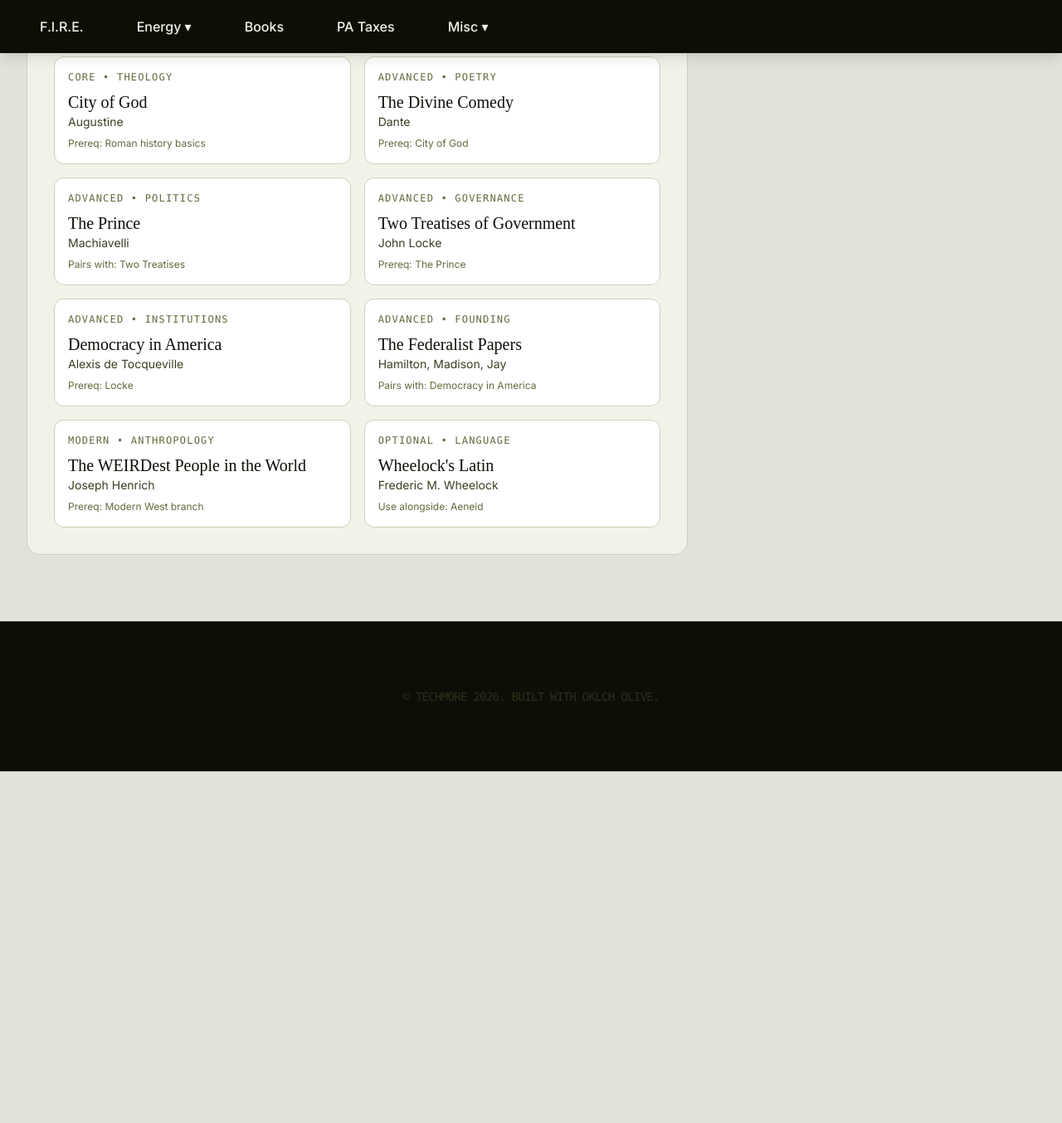
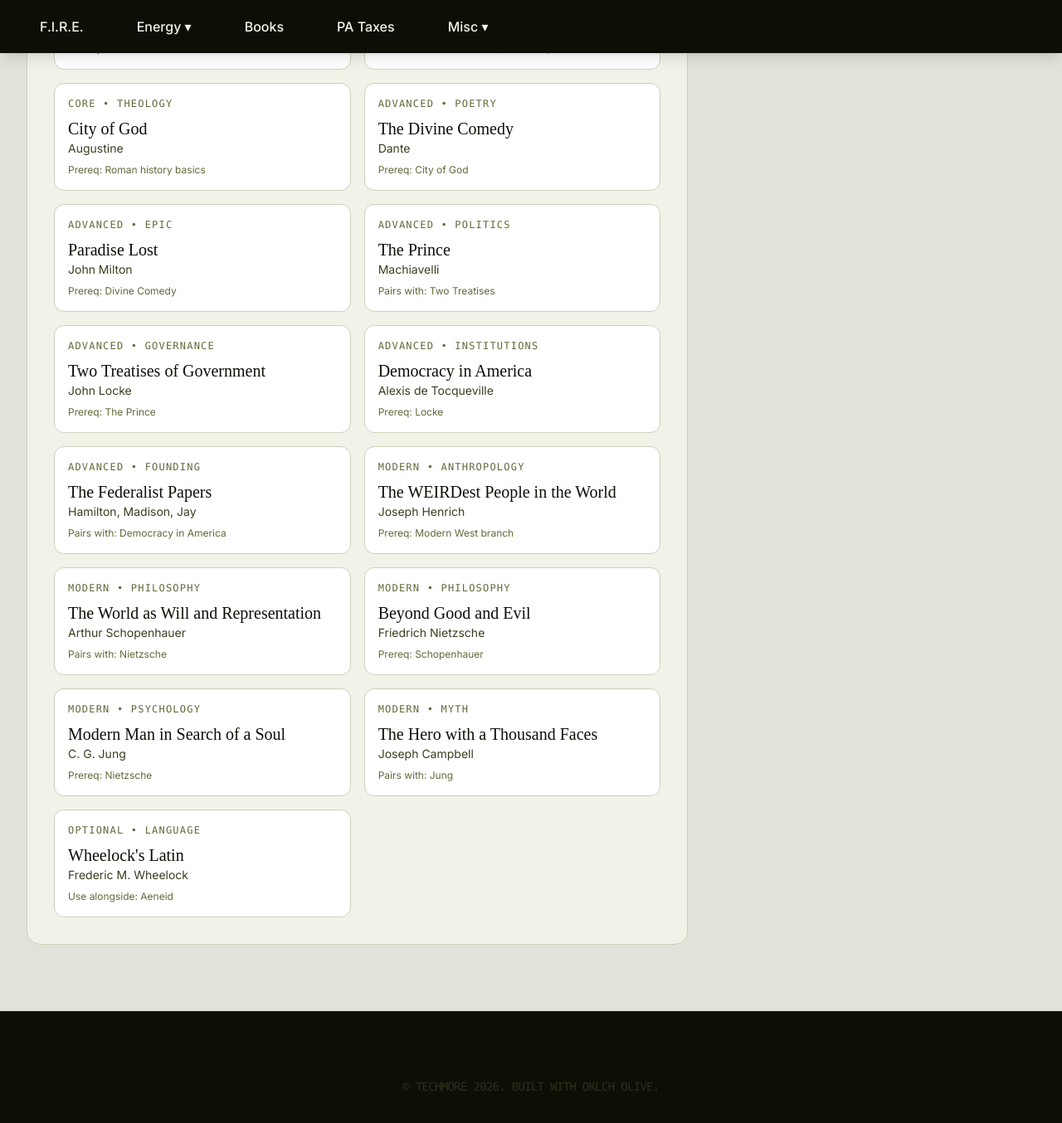
Before and after one commit to techmore/techmore.github.io, a Jekyll site: the page built from modern-western.html, in a window 1280 px wide and 1400 px high, scrolled down 1814 px. Shown: the top 1354 px of the window at 83% size. Built offline with Jekyll 4.4.1, drawn with Linux system fonts in a browser that asks for light colours; nearby versions of some CDN libraries; some web fonts are replaced; before the commit the page ends 2744 px from its top, so only the background shows below that; some of the changed text lies outside the part shown.

Commit message:
Expand Modern Western pathway

```diff
--- a/modern-western.html
+++ b/modern-western.html
@@ -75,9 +75,10 @@ title: Modern Western Reading Path - Techmore
                 <ol class="list-decimal pl-6 text-olive-700 space-y-2">
                     <li>The Odyssey → The Republic → The Aeneid</li>
                     <li>Nicomachean Ethics → On Duties → The Histories (Thucydides)</li>
-                    <li>City of God → The Divine Comedy</li>
+                    <li>City of God → The Divine Comedy → Paradise Lost</li>
                     <li>The Prince → Two Treatises of Government → Democracy in America</li>
                     <li>The Federalist Papers → The WEIRDest People in the World</li>
+                    <li>Schopenhauer → Nietzsche → Jung → Campbell</li>
                 </ol>
             </div>
 
@@ -133,6 +134,12 @@ title: Modern Western Reading Path - Techmore
                         <p class="text-xs text-olive-500 mt-2">Prereq: City of God</p>
                     </div>
                     <div class="bg-white rounded-xl border border-olive-200 p-4">
+                        <div class="text-xs font-mono uppercase tracking-widest text-olive-500 mb-2">Advanced • Epic</div>
+                        <h3 class="text-xl text-olive-950">Paradise Lost</h3>
+                        <p class="text-sm text-olive-700">John Milton</p>
+                        <p class="text-xs text-olive-500 mt-2">Prereq: Divine Comedy</p>
+                    </div>
+                    <div class="bg-white rounded-xl border border-olive-200 p-4">
                         <div class="text-xs font-mono uppercase tracking-widest text-olive-500 mb-2">Advanced • Politics</div>
                         <h3 class="text-xl text-olive-950">The Prince</h3>
                         <p class="text-sm text-olive-700">Machiavelli</p>
@@ -161,6 +168,30 @@ title: Modern Western Reading Path - Techmore
                         <h3 class="text-xl text-olive-950">The WEIRDest People in the World</h3>
                         <p class="text-sm text-olive-700">Joseph Henrich</p>
                         <p class="text-xs text-olive-500 mt-2">Prereq: Modern West branch</p>
+                    </div>
+                    <div class="bg-white rounded-xl border border-olive-200 p-4">
+                        <div class="text-xs font-mono uppercase tracking-widest text-olive-500 mb-2">Modern • Philosophy</div>
+                        <h3 class="text-xl text-olive-950">The World as Will and Representation</h3>
+                        <p class="text-sm text-olive-700">Arthur Schopenhauer</p>
+                        <p class="text-xs text-olive-500 mt-2">Pairs with: Nietzsche</p>
+                    </div>
+                    <div class="bg-white rounded-xl border border-olive-200 p-4">
+                        <div class="text-xs font-mono uppercase tracking-widest text-olive-500 mb-2">Modern • Philosophy</div>
+                        <h3 class="text-xl text-olive-950">Beyond Good and Evil</h3>
+                        <p class="text-sm text-olive-700">Friedrich Nietzsche</p>
+                        <p class="text-xs text-olive-500 mt-2">Prereq: Schopenhauer</p>
+                    </div>
+                    <div class="bg-white rounded-xl border border-olive-200 p-4">
+                        <div class="text-xs font-mono uppercase tracking-widest text-olive-500 mb-2">Modern • Psychology</div>
+                        <h3 class="text-xl text-olive-950">Modern Man in Search of a Soul</h3>
+                        <p class="text-sm text-olive-700">C. G. Jung</p>
+                        <p class="text-xs text-olive-500 mt-2">Prereq: Nietzsche</p>
+                    </div>
+                    <div class="bg-white rounded-xl border border-olive-200 p-4">
+                        <div class="text-xs font-mono uppercase tracking-widest text-olive-500 mb-2">Modern • Myth</div>
+                        <h3 class="text-xl text-olive-950">The Hero with a Thousand Faces</h3>
+                        <p class="text-sm text-olive-700">Joseph Campbell</p>
+                        <p class="text-xs text-olive-500 mt-2">Pairs with: Jung</p>
                     </div>
                     <div class="bg-white rounded-xl border border-olive-200 p-4">
                         <div class="text-xs font-mono uppercase tracking-widest text-olive-500 mb-2">Optional • Language</div>
@@ -196,6 +227,10 @@ title: Modern Western Reading Path - Techmore
                         <div class="text-xs font-mono uppercase tracking-widest text-olive-500 mb-1">Anthropology Lens</div>
                         <p class="text-sm text-olive-700">WEIRDest People in the World</p>
                     </div>
+                    <div class="bg-white rounded-xl border border-olive-200 p-4">
+                        <div class="text-xs font-mono uppercase tracking-widest text-olive-500 mb-1">Modern Thought</div>
+                        <p class="text-sm text-olive-700">Schopenhauer, Nietzsche, Jung, Campbell</p>
+                    </div>
                 </div>
             </div>
 
```
